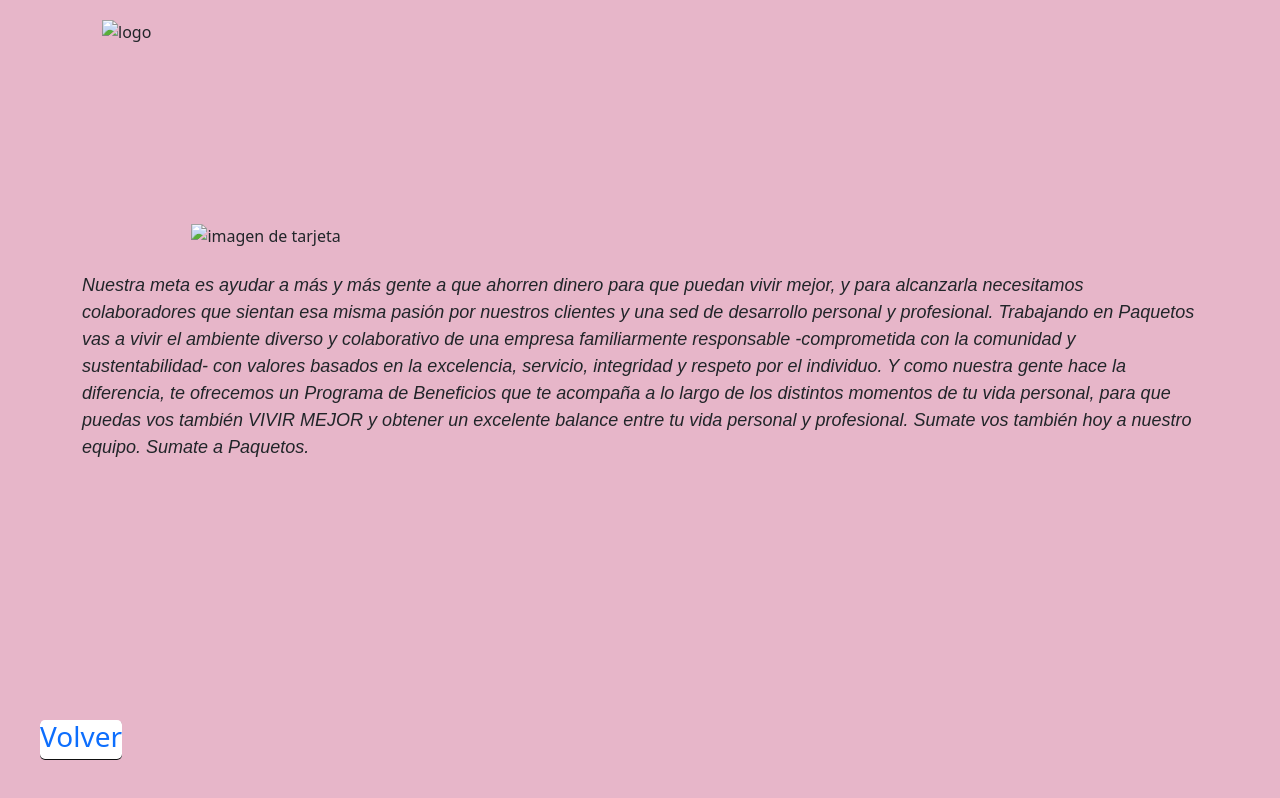
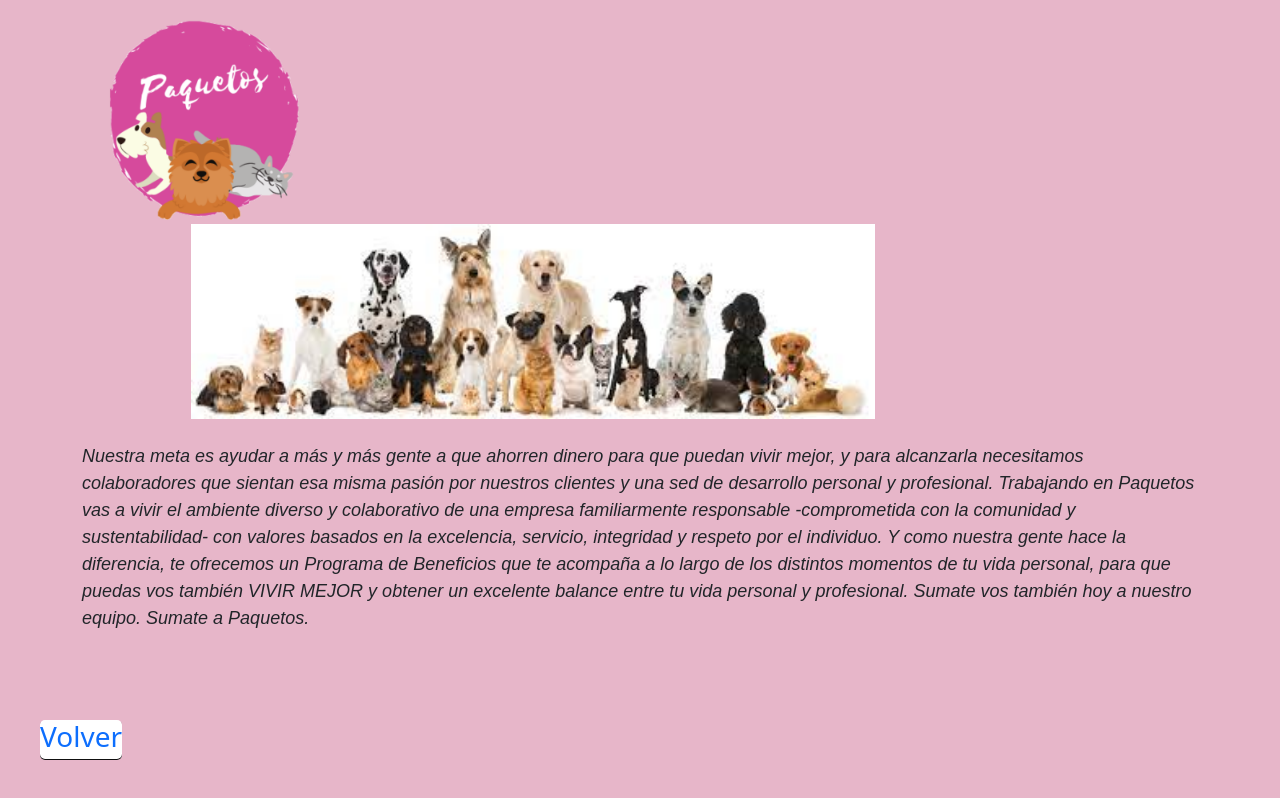
Before and after one commit to NicolasEspunia/Coder, a website: page equipo.html in a window 1280 px wide. Drawn offline with nearby package versions, Linux system fonts and the light colour scheme; the site is published under a folder, as on GitHub Pages, so addresses that start at the root find nothing.

Commit message:
puse el punto

```diff
--- a/equipo.html
+++ b/equipo.html
@@ -17,13 +17,13 @@
 
         <div class="imagen-logo">
 
-            <img src="/img/logo1.png" alt="logo">
+            <img src="./img/logo1.png" alt="logo">
         </div>
 
         <header class="foto1 m-4">
 
             <div class="foto1-1">
-                <img src="/img/portada.jpg"  alt="imagen de tarjeta">
+                <img src="./img/portada.jpg"  alt="imagen de tarjeta">
             </div>
         </header>
         <main>
```
